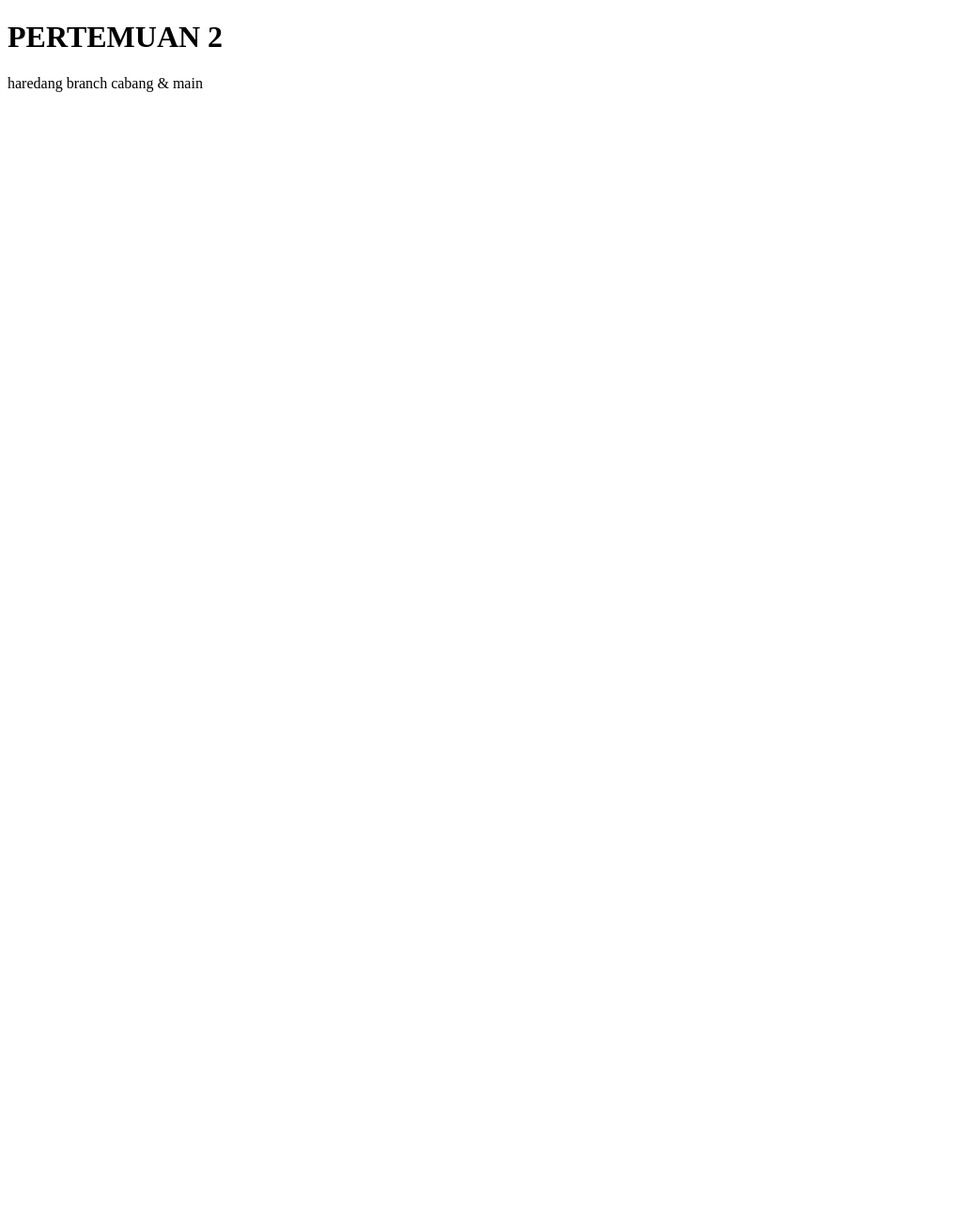
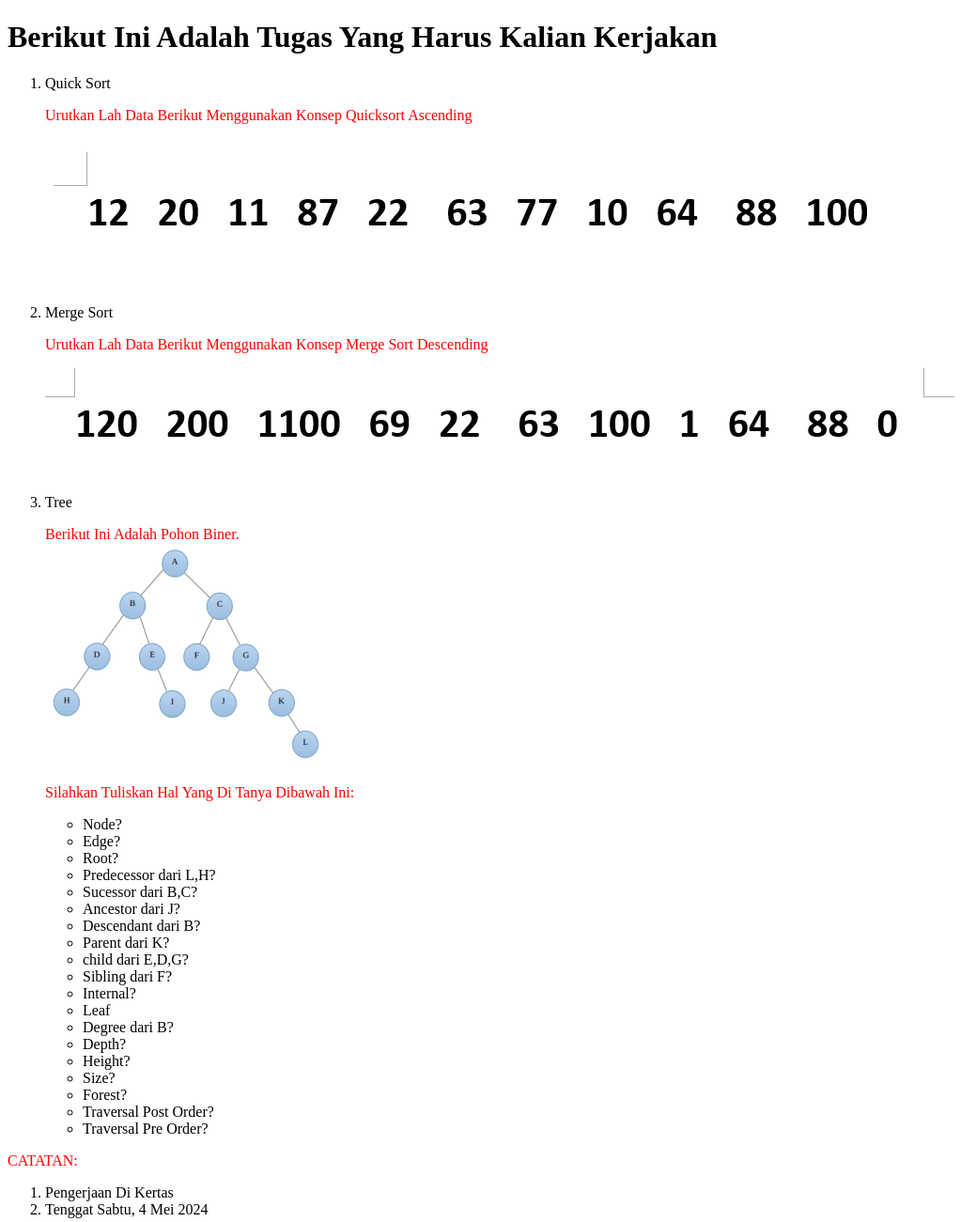
Before and after one commit to ragilpasaribu/pertemuan2, a plain HTML site: page index.html in a window 1280 px wide. Shown: the whole page at 94% size, without its empty margins (0-1039 px from the left). Before the commit the page ends 800 px from the top, so only its background shows below. Drawn offline with Linux system fonts and the light colour scheme.

Commit message:
Add files via upload

```diff
--- a/index.html
+++ b/index.html
@@ -1,15 +1,61 @@
 <!DOCTYPE html>
 <html lang="en">
-  <head>
-    <meta charset="UTF-8" />
-    <meta name="viewport" content="width=device-width, initial-scale=1.0" />
-    <title>pertemuan 2</title>
-  </head>
-  <body>
-    <h1>PERTEMUAN 2</h1>
+<head>
+    <meta charset="UTF-8">
+    <meta name="viewport" content="width=device-width, initial-scale=1.0">
+    <title>TUGAS-STRUKTUR DATA</title>
+    <link rel="stylesheet" href="style.css">
+</head>
+<body>
+    <h1>Berikut Ini Adalah Tugas Yang Harus Kalian Kerjakan</h1>
     <p>
-      haredang
-    branch cabang & main
+        <ol>
+            <li>Quick Sort</li>
+            <p>
+                Urutkan Lah Data Berikut Menggunakan Konsep Quicksort Ascending
+            </p>
+            <img src="Screenshot (763).png" alt="12 20 11 87  22 63  77  10  64  88  100">
+            <li>Merge Sort</li>
+            <p>
+                Urutkan Lah Data Berikut Menggunakan Konsep Merge Sort Descending
+            </p>
+            <img src="Screenshot (764).png" alt="">
+            <li>Tree</li>
+            <p>
+                Berikut Ini Adalah Pohon Biner. <br>
+                <img src="pohonbiner.png" alt="pohon biner">
+                <p>Silahkan Tuliskan Hal Yang Di Tanya Dibawah Ini:
+                    <ul>
+                        <li>Node?</li>
+                        <li>Edge?</li>
+                        <li>Root?</li>
+                        <li>Predecessor dari L,H?</li>
+                        <li>Sucessor dari B,C?</li>
+                        <li>Ancestor dari J?</li>
+                        <li>Descendant dari B?</li>
+                        <li>Parent dari K?</li>
+                        <li>child dari E,D,G?</li>
+                        <li>Sibling dari F?</li>
+                        <li>Internal?</li>
+                        <li>Leaf</li>
+                        <li>Degree dari B?</li>
+                        <li>Depth?</li>
+                        <li>Height?</li>
+                        <li>Size?</li>
+                        <li>Forest?</li>
+                        <li>Traversal Post Order?</li>
+                        <li>Traversal Pre Order?</li>
+                    </ul>
+                </p>
+            </p>
+        </ol>
     </p>
-  </body>
+    <p class="note">
+        CATATAN:
+        <ol>
+            <li>Pengerjaan Di Kertas</li>
+            <li>Tenggat Sabtu, 4 Mei 2024 </li>
+        </ol>
+    </p>
+</body>
 </html>
--- /dev/null
+++ b/style.css
@@ -0,0 +1,3 @@
+p {
+    color: red;
+}
```
Also changed, not shown: Screenshot (763).png (added), Screenshot (764).png (added), pohonbiner.png (added).
